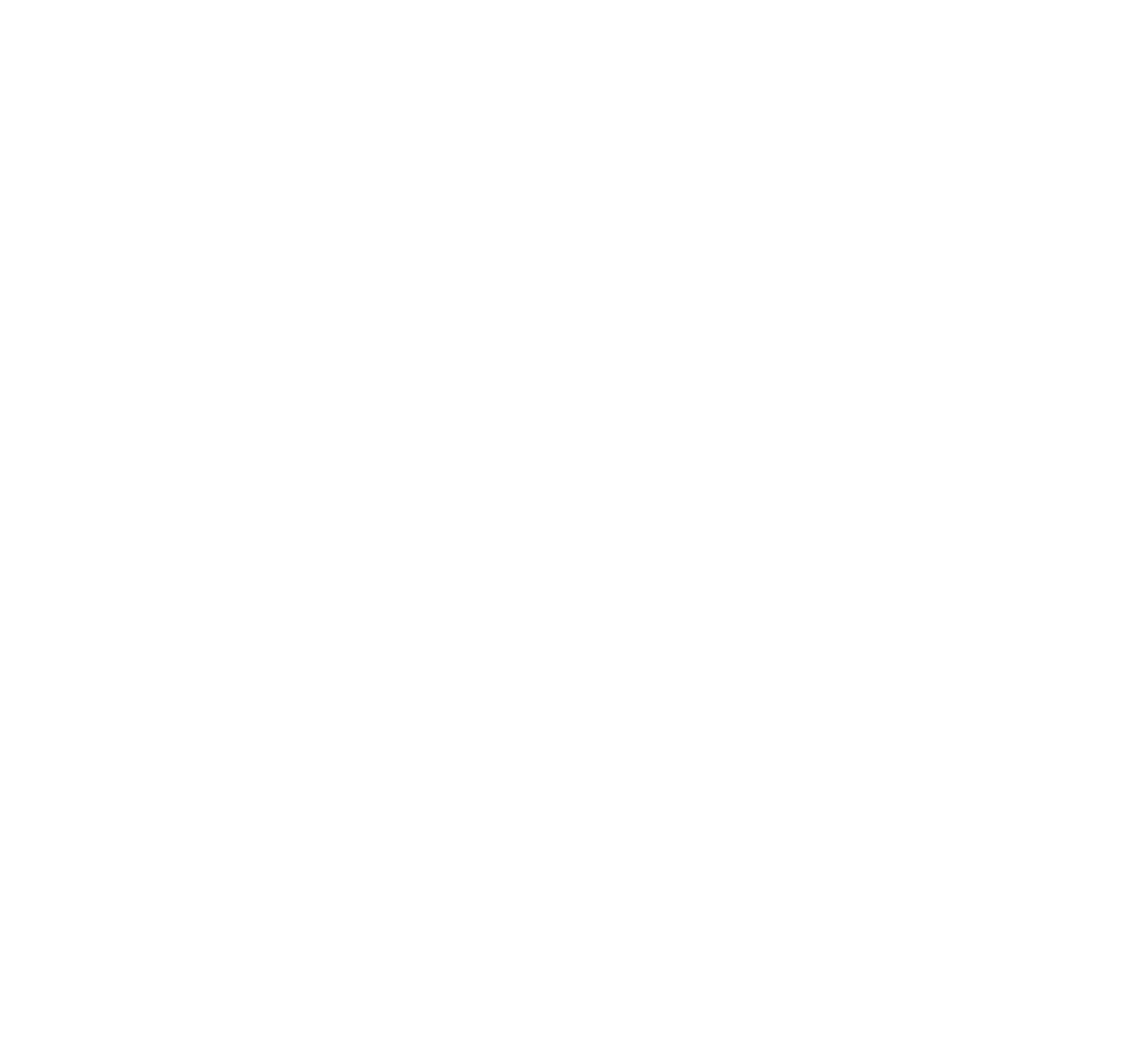
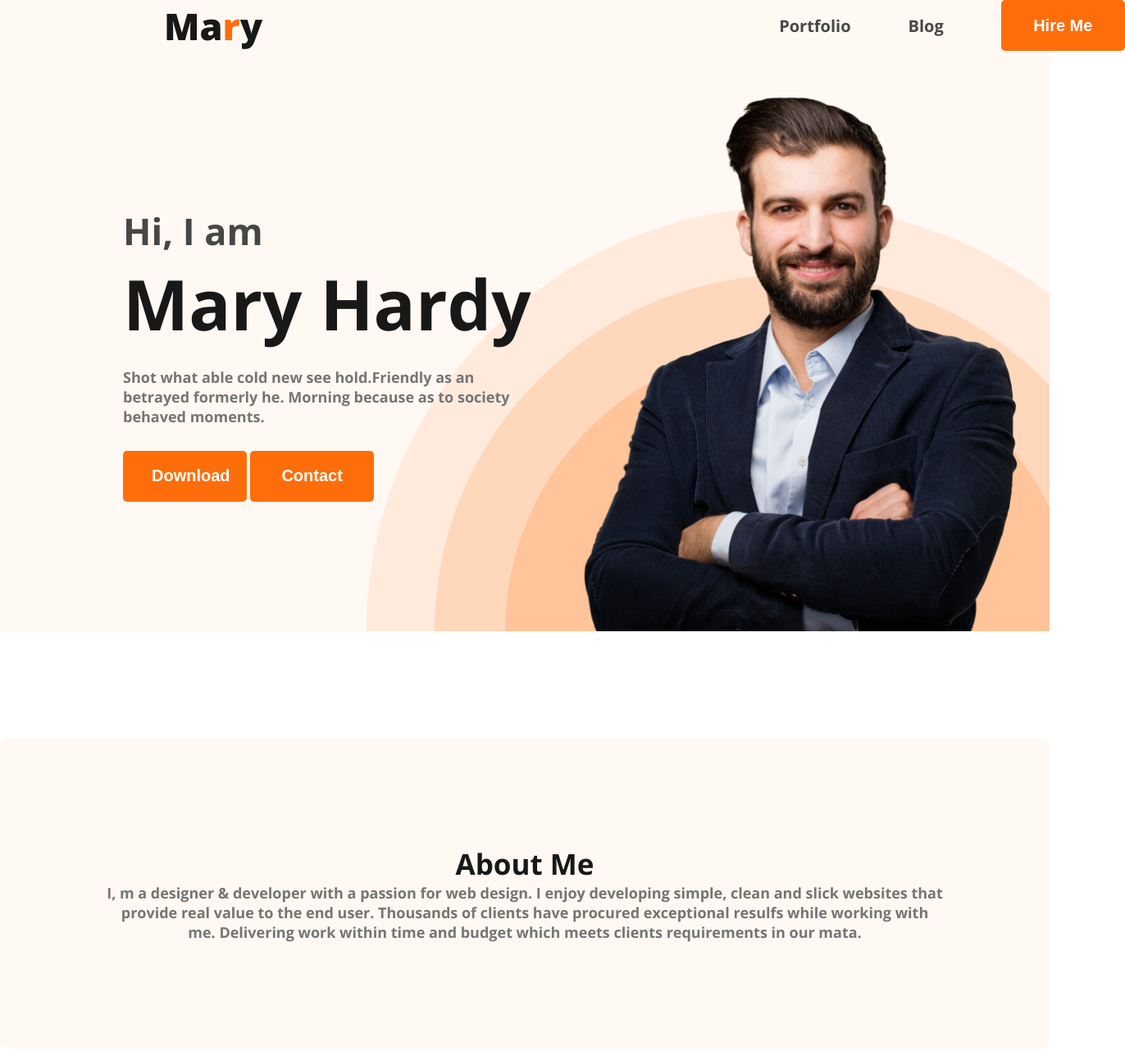
Before and after one commit to mustafizur-rhman/website-1, a plain HTML site: page index.html in a window 1280 px wide. Shown: the whole page at 82% size, 1372 px wide, since content can reach past the window. Before the commit the page ends 800 px from the top, so only its background shows below. Drawn offline with nearby package versions, Linux system fonts and the light colour scheme.

Commit message:
added the header and main section

```diff
--- a/index.html
+++ b/index.html
@@ -4,9 +4,48 @@
     <meta charset="UTF-8">
     <meta name="viewport" content="width=device-width, initial-scale=1.0">
     <title>Document</title>
+    <link rel="preconnect" href="https://fonts.googleapis.com">
+    <link rel="preconnect" href="https://fonts.gstatic.com" crossorigin>
+    <link href="https://fonts.googleapis.com/css2?family=Lato:wght@700&family=Open+Sans:wght@700;800&display=swap" rel="stylesheet">
     <link rel="stylesheet" href="style.css">
 </head>
 <body>
+    <header class="header">
+        <nav>
+         <h3 class="nav-title">Ma<span class="primary-color" >r</span>y</h3>
+         <ul>
+           <li><a href="">Portfolio</a>
+           </li>
+           <li><a href="">Blog</a></li>
+          <button class="button">Hire Me</button>
+         </ul>
+        </nav>
+        <div class="banner">
+
+         <div class="banner-content">
+           <h3 class="banner-gretting">Hi, I  am</h3>
+           <h1 class="banner-title">Mary Hardy</h1>
+           <p class="banner-p">Shot what able cold new see hold.Friendly as an betrayed formerly he. Morning because as to society behaved moments.</p>
+
+             <button class="button">Download</button>
+             <button class="button">Contact</button>
+         </div>
+
+
+          <img class="profile-pic" src="images/hardy.png" alt="">
+        </div>
+
+       </header>
+       <main>
+           <section class="about">
+           <h3 class="section-title">About Me</h3>
+           <p class="section-paragraph">I, m a designer & developer with a passion for web design. I enjoy developing simple, clean and slick websites that provide real value to the end user. Thousands of clients have procured exceptional resulfs while working with me. Delivering work within time and budget which meets clients requirements in our mata.</p>
+           </section>
+
+       </main>
+       <footer>
+
+       </footer>
 
 </body>
 </html>
--- a/style.css
+++ b/style.css
@@ -2,3 +2,122 @@
     margin: 0px;
     padding: 0px;
 }
+  /* common shared style */
+
+  body{
+    font-family: 'Lato', sans-serif;
+   font-family: 'Open Sans', sans-serif;
+   }
+
+   .section-title{
+    color:  #181818;
+    text-align: center;
+    font-size: 35px;
+    font-weight: 700;
+   }
+
+   .section-paragraph{
+    color: #757575;
+    text-align: center;
+    font-size: 18px;
+    font-weight: 400;
+   }
+
+/* nav related style */
+nav{
+    display: flex;
+    justify-content: space-around;
+    align-items: center;
+    margin: 0Px 200px;
+    gap: 630px;
+}
+.nav-title{
+    color: #181818;
+
+font-size: 45px;
+font-weight: 800;
+}
+.primary-color{
+    color: #FD6E0A;
+}
+
+nav > ul{
+    display: flex;
+    gap: 20px;
+    align-items: center;
+}
+nav li{
+    list-style: none;
+    margin-right: 50px;
+}
+nav a{
+    text-decoration: none;
+    font-size: 20px;
+
+    color: #474748;
+}
+.button{
+    color: white;
+font-size: 20px;
+font-weight: 700;
+border-radius: 5px;
+background: #FD6E0A;
+padding: 15px 35px;
+border: 0;
+width: 151px;
+height: 62px;
+}
+.header{
+    background: #FFF8F3;
+    background-image: url(images/header_bg.png);
+    background-repeat: no-repeat;
+    background-position: bottom right;
+
+}
+
+/* banner section */
+.banner{
+    padding: 30px 30px 0px 150px;
+    display: flex;
+    align-items: center;
+    justify-content: space-between;
+}
+
+.banner .profile-pic{
+    width: 587px;
+    height: 678px;
+
+}
+.banner-content{
+   max-width: 500px;
+}
+
+.banner-title{
+    color: #181818;
+    font-size: 85px;
+    font-weight: 700;
+    margin-bottom: 20px;
+
+}
+.banner-gretting{
+    color:#474747;
+    font-size: 45px;
+    font-weight: 600;
+}
+.banner-p{
+    color: #757575;
+font-size: 18px;
+font-weight: 400;
+margin-bottom: 30px;
+}
+/* /* main section style * */
+
+
+/* about section style */
+.about{
+padding: 130px;
+border-radius: 10px;
+background: #FFF8F3;
+margin-top: 130px;
+margin-bottom: 130px;
+}
```
